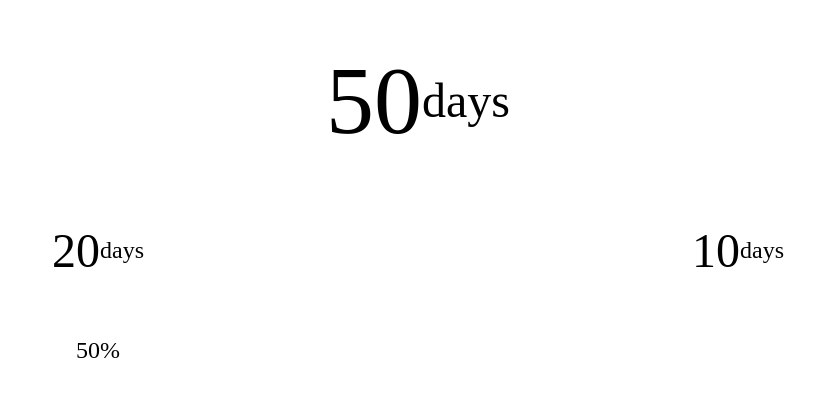
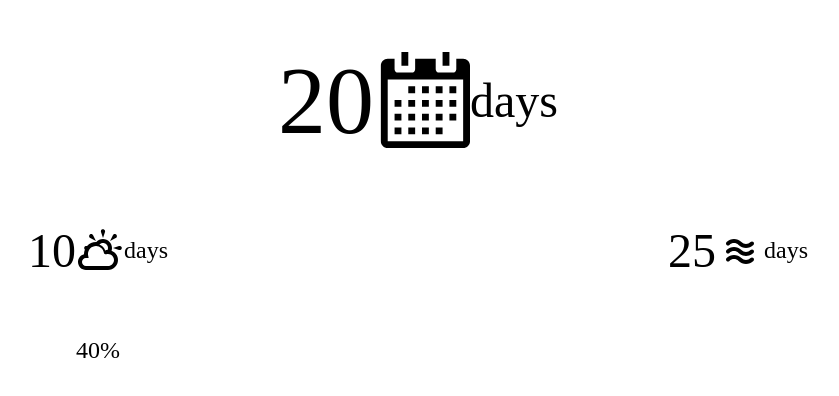
Before and after one commit to padrisimo/times-counter, a React app: page / in a window 1280 px wide. Shown: the top 396 px of the page, without its empty margins (222-1061 px from the left). Built offline with nearby package versions, Linux system fonts and the light colour scheme.

Commit message:
default props to counter

```diff
--- a/package.json
+++ b/package.json
@@ -36,6 +36,7 @@
     "react": "^16.5.0",
     "react-dev-utils": "^5.0.2",
     "react-dom": "^16.5.0",
+    "react-icons": "^3.1.0",
     "resolve": "1.6.0",
     "sass-loader": "^7.1.0",
     "style-loader": "0.19.0",
--- a/src/App.js
+++ b/src/App.js
@@ -1,13 +1,16 @@
 import React, { Component } from 'react';
-import { TimesCounter } from './Components/TimesCounter';
+import { CountDaysList } from './components/CountDaysList';
+import { TimesCounter } from './components/TimesCounter';
 
 class App extends Component {
   render() {
     return (
-      <TimesCounter total={50}
-        powder={20}
-        backcountry={10}
-        goal={100} />
+      <TimesCounter />
+      /*       <CountDaysList days={[
+              {beach: "CastelldeFells", date: new Date('10/1/2018'), sunny: true , surf: true},
+              {beach: "Barceloneta", date: new Date('9/5/2018'), sunny: true, surf: false },
+              {beach: "San Sebastian", date: new Date('8/1/2018'), sunny: false , surf: true}
+            ]} /> */
     );
   }
 }
--- /dev/null
+++ b/src/Components/CountDaysList.js
@@ -0,0 +1,23 @@
+import { TiWaves, TiAdjustBrightness } from 'react-icons/ti';
+import { GoCalendar } from 'react-icons/go';
+import { CountDaysRow } from './CountDaysRow';
+import React from 'react';
+
+export const CountDaysList = ({ days }) => (
+  <table>
+    <thead>
+      <tr>
+        <th>Date</th>
+        <th>Beach</th>
+        <th>Sunny</th>
+        <th>Surf</th>
+      </tr>
+    </thead>
+    <tbody>
+      {days.map((day, i) => <CountDaysRow
+        key={i}
+        {...day}
+      />)}
+    </tbody>
+  </table>
+);
--- /dev/null
+++ b/src/Components/CountDaysRow.js
@@ -0,0 +1,13 @@
+import { TiWaves, TiAdjustBrightness } from 'react-icons/ti';
+import { GoCalendar } from 'react-icons/go';
+import React from 'react';
+
+
+export const CountDaysRow = ({ beach, date, sunny, surf }) => (
+  <tr>
+    <td>{date.getMonth() + 1}/{date.getDate()}/{date.getFullYear()}</td>
+    <td>{beach}</td>
+    <td>{sunny && <TiAdjustBrightness />}</td>
+    <td>{surf && <TiWaves />}</td>
+  </tr>
+);
--- a/src/Components/TimesCounter.js
+++ b/src/Components/TimesCounter.js
@@ -1,37 +1,44 @@
-import React, { Component } from 'react';
+import React from 'react';
+import { TiWaves, TiWeatherPartlySunny } from 'react-icons/ti';
+import { GoCalendar } from 'react-icons/go';
 import '../Styles/ui.scss'
 
-export class TimesCounter extends Component {
-    percentToDecimal(decimal) {
-        return ((decimal * 100) + '%')
-    }
-    calcGoalProgress(total, goal) {
-        return this.percentToDecimal(total/goal)
-    }
-    render() {
-        return (
+const percentToDecimal = decimal => ((decimal * 100) + '%');
+
+const calcGoalProgress = (total, goal) => percentToDecimal(total / goal);
+
+
+export const TimesCounter = ({ surf, goal, sunny, total }) => (
     <div className="ski-day-count">
         <div className="total-days">
-                    <span>{this.props.total}</span>
+            <span>{total} </span>
+            <GoCalendar />
             <span>days</span>
         </div>
         <div className="powder-days">
-                    <span>{this.props.powder}</span>
+            <span>{sunny}</span>
+            <TiWeatherPartlySunny />
             <span>days</span>
         </div>
         <div className="backcountry-days">
-                    <span>{this.props.backcountry}</span>
+            <span>{surf}</span>
+            <TiWaves />
             <span>days</span>
         </div>
         <div>
             <span>
-                        {this.calcGoalProgress(
-                            this.props.total,
-                            this.props.goal
+                {calcGoalProgress(
+                    total,
+                    goal
                 )}
             </span>
         </div>
     </div>
-        )
+);
+
+TimesCounter.defaultProps = {
+    total: 20,
+    sunny: 10,
+    surf: 25,
+    goal: 50
 }
-}
```
Also changed, not shown: 1 other file (tests, documents, lock files or other folders). Lines whose indentation alone changed are shown as unchanged.
